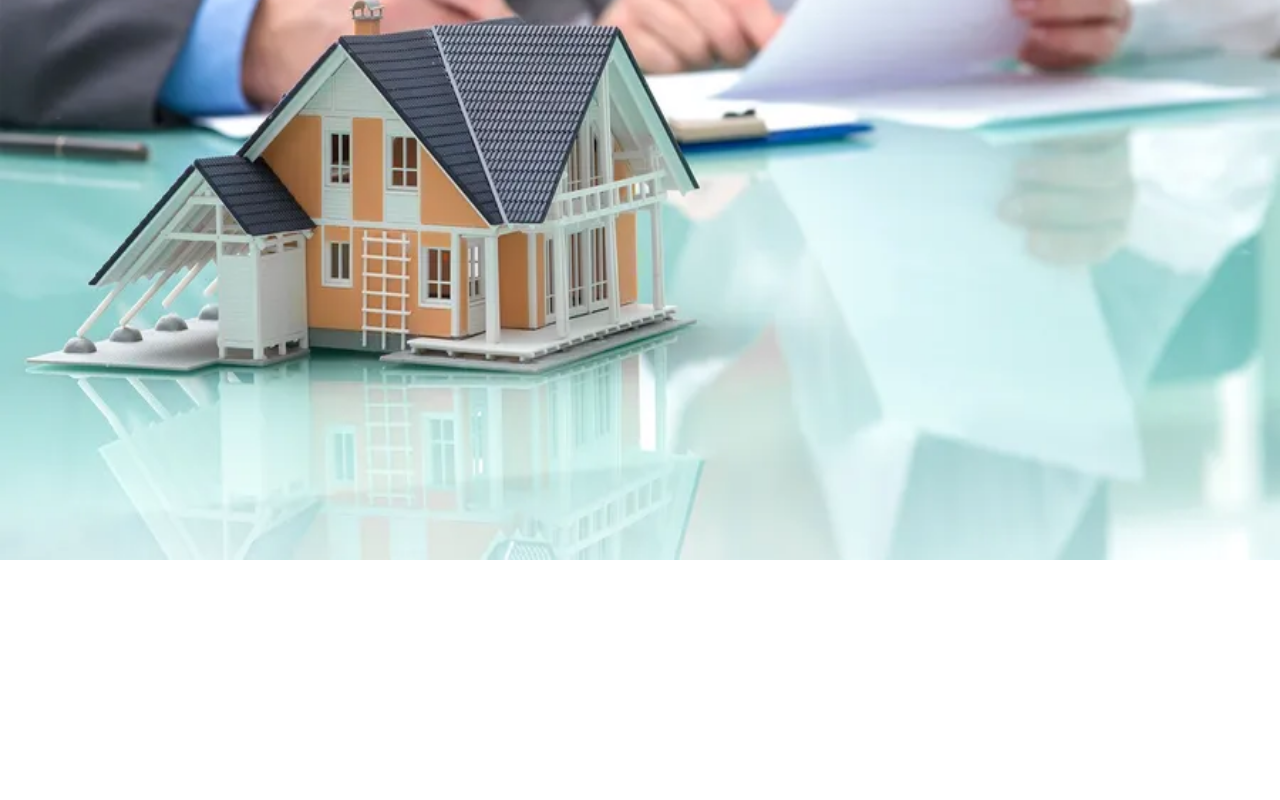
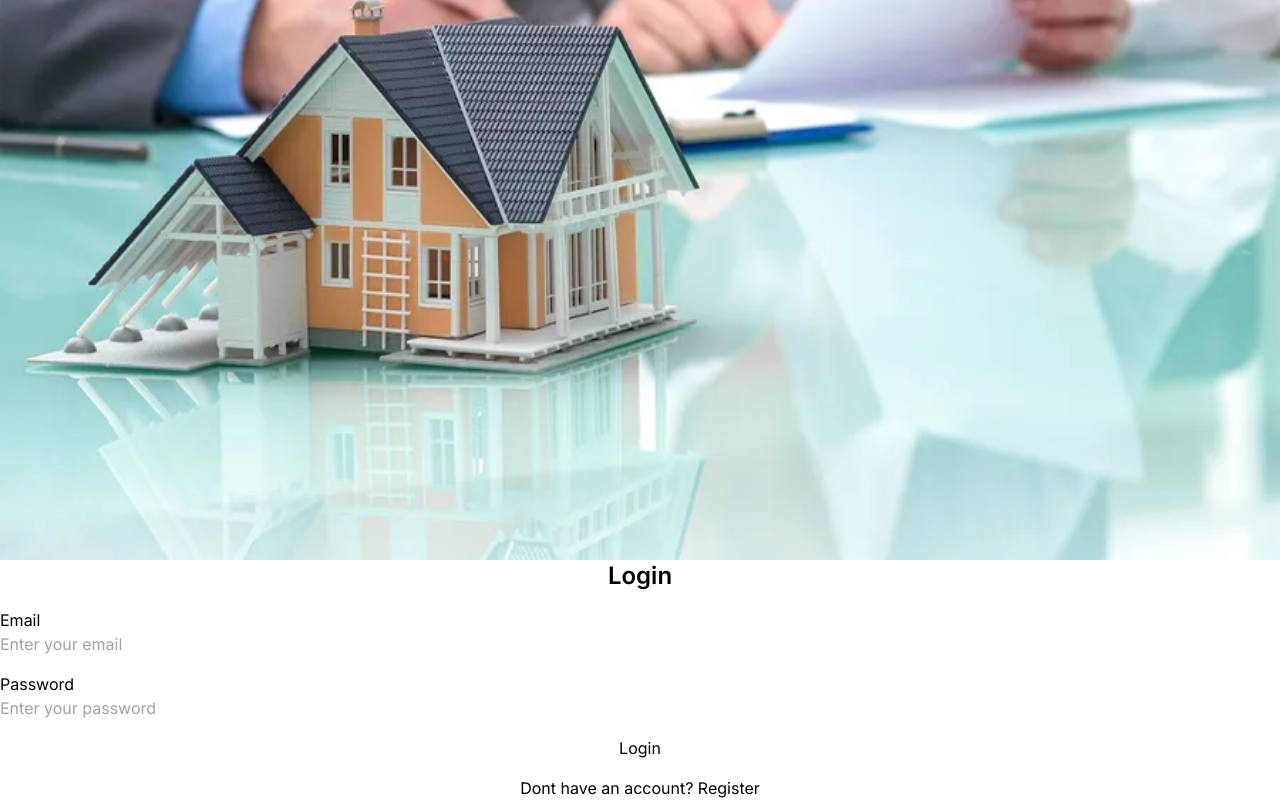
Before and after one commit to sunilsalat/crm_re_fe, a Next.js app: page /login in a window 1280 px wide. Shown: the part 240-1040 px from the top of the page. Before the commit the page ends 800 px from the top, so only its background shows below. Built offline with nearby package versions, Linux system fonts and the light colour scheme.

Commit message:
login page

```diff
--- a/src/app/(auth)/layout.tsx
+++ b/src/app/(auth)/layout.tsx
@@ -10,6 +10,7 @@ const layout = ({
   return (
     <>
         <Image src={authbackground} alt='image' className='h-screen w-full'/>
+        {children}
     </>
   )
 }
--- a/src/app/(auth)/login/page.tsx
+++ b/src/app/(auth)/login/page.tsx
@@ -1,8 +1,35 @@
+// pages/login.js
+import Link from 'next/link';
 
 const Login = () => {
   return (
-    <div>login page</div>
-  )
-}
+    <>
+       <h2 className="text-2xl font-semibold text-center text-primary">Login</h2>
+      <form className="mt-4">
+        <div className="mb-4">
+          <label className="block text-neutral">Email</label>
+          <input
+            type="email"
+            className="input input-bordered w-full"
+            placeholder="Enter your email"
+          />
+        </div>
+        <div className="mb-4">
+          <label className="block text-neutral">Password</label>
+          <input
+            type="password"
+            className="input input-bordered w-full"
+            placeholder="Enter your password"
+          />
+        </div>
+        <button className="btn btn-primary w-full">Login</button>
+      </form>
+      <p className="text-center mt-4 text-neutral">
+        Dont have an account? <Link href="/register" className="text-primary">Register</Link>
+      </p>
+    </>
 
-export default Login
+  );
+};
+
+export default Login;
--- a/src/app/login/page.tsx
+++ /dev/null
@@ -1,9 +0,0 @@
-import React from 'react'
-
-const Page = () => {
-  return (
-    <div>login page</div>
-  )
-}
-
-export default Page
```
